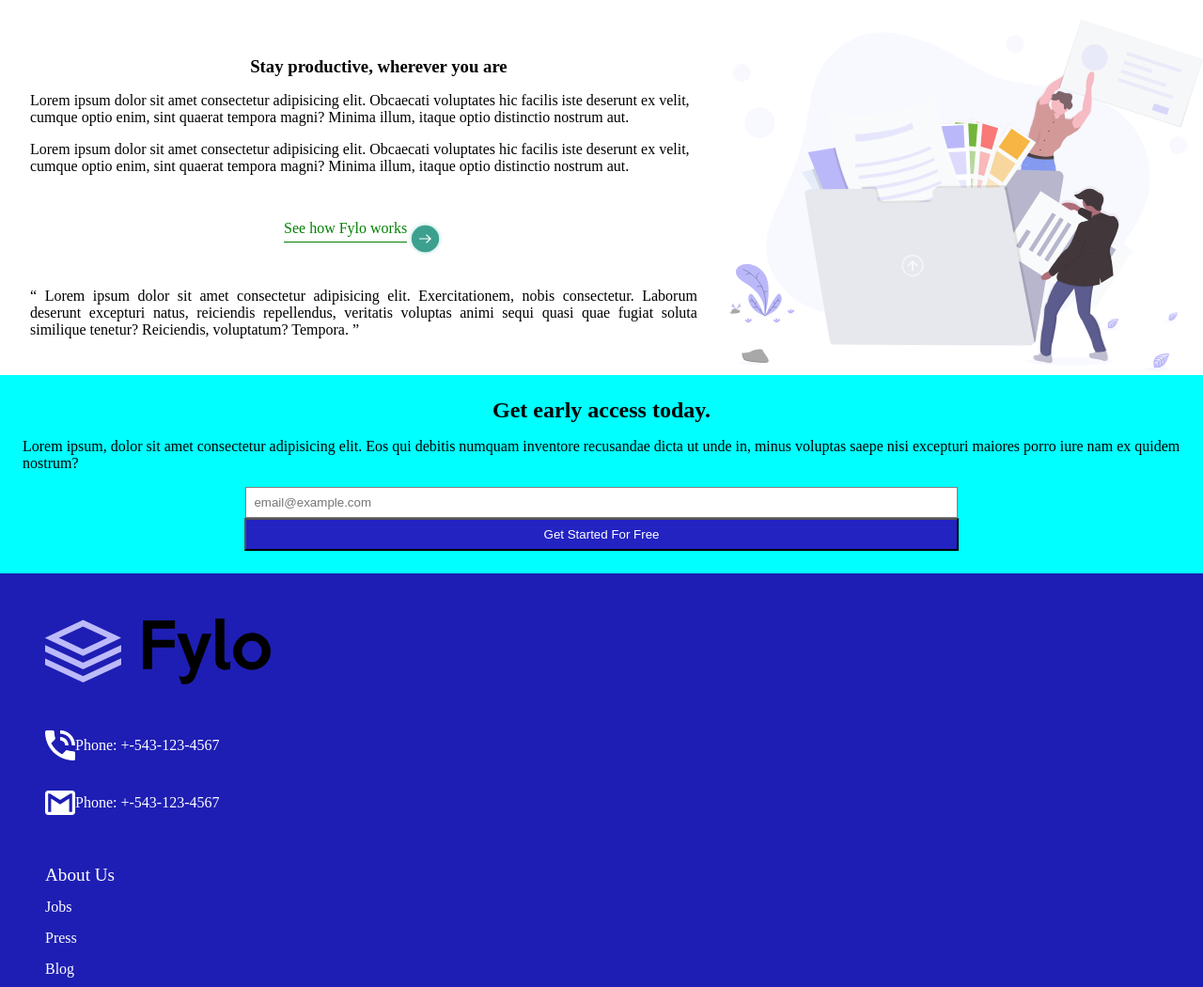
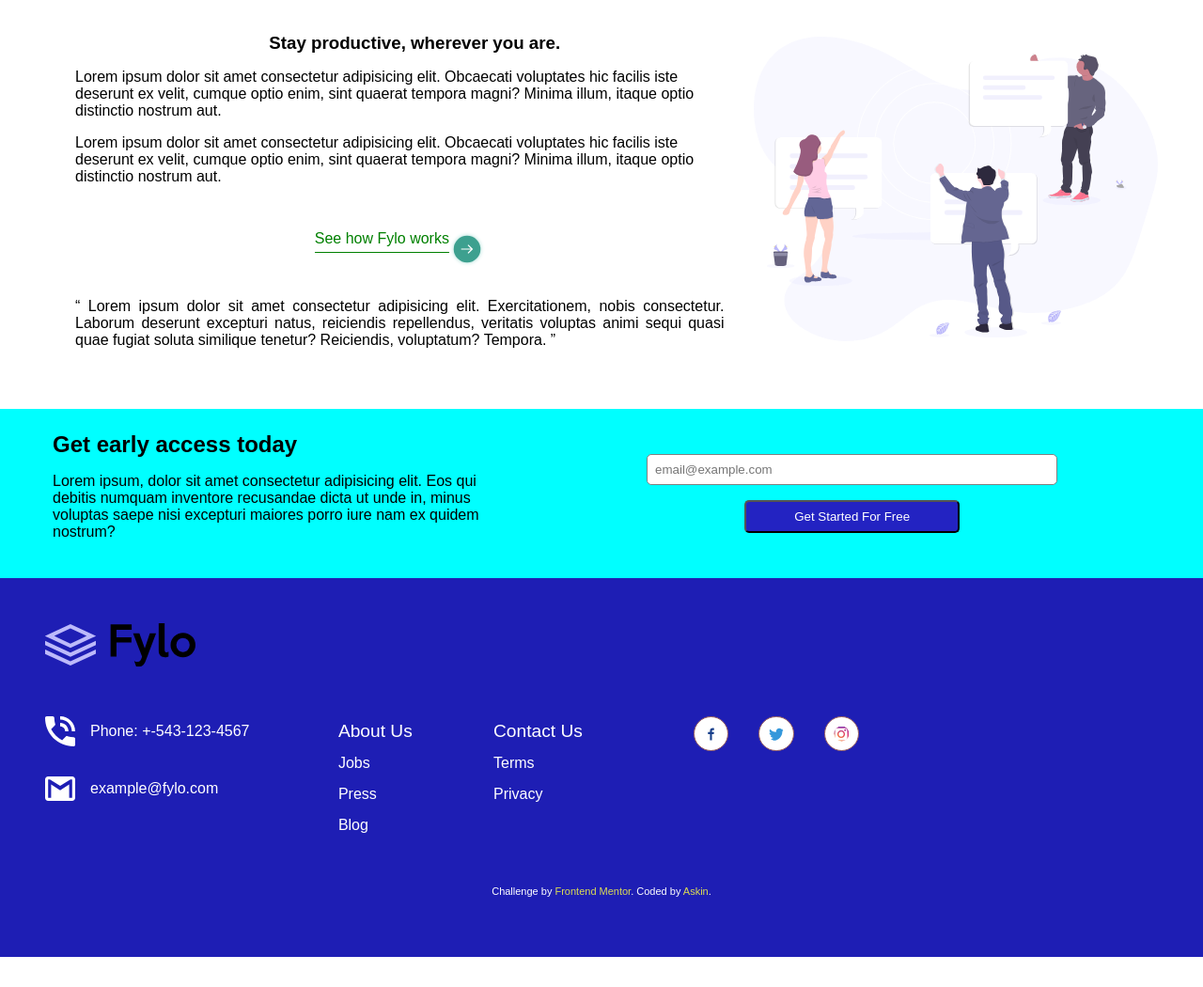
Before and after one commit to askinekincihf/Fylo-landing-page, a plain HTML site: page index.html in a window 1280 px wide. Shown: the part 593-1643 px from the top of the page at 94% size. After the commit the page ends 1611 px from the top, so only its background shows below. Drawn offline with Linux system fonts and the light colour scheme.

Commit message:
added desktop size responsive rules

```diff
--- a/index.html
+++ b/index.html
@@ -46,7 +46,7 @@
     <main>
       <section class="hero">
         <div class="hero-img">
-          <img src="/images/illustration-2.svg" alt="illustration-2" />
+          <img src="/images/illustration-1.svg" alt="illustration-1" />
         </div>
         <div class="hero-content">
           <h1>All your files in one secure location, accessible anywhere.</h1>
@@ -68,12 +68,12 @@
       </section>
 
       <section class="section-two">
-        <div class="img2">
-          <img src="./images/illustration-1.svg" alt="illustration-1" />
+        <div class="section-two-img">
+          <img src="./images/illustration-2.svg" alt="illustration-2" />
         </div>
         <div class="section-two-container">
           <div class="section-two-content">
-            <h3>Stay productive, wherever you are</h3>
+            <h3>Stay productive, wherever you are.</h3>
             <p>
               Lorem ipsum dolor sit amet consectetur adipisicing elit. Obcaecati
               voluptates hic facilis iste deserunt ex velit, cumque optio enim,
@@ -104,15 +104,19 @@
       </section>
 
       <section>
+        <div class="section-three">
           <div class="section-three-content">
-          <h1>Get early access today.</h1>
+            <h1>Get early access today</h1>
             <p>
               Lorem ipsum, dolor sit amet consectetur adipisicing elit. Eos qui
               debitis numquam inventore recusandae dicta ut unde in, minus
               voluptas saepe nisi excepturi maiores porro iure nam ex quidem
               nostrum?
             </p>
+          </div>
+          <div class="section-three-content-input-btn">
             <input
+              class="section-three-content-email"
               type="email"
               name="email"
               id="email"
@@ -122,19 +126,25 @@
               Get Started For Free
             </button>
           </div>
+        </div>
       </section>
     </main>
 
     <footer>
       <div class="footer-container">
+        <div class="footer-container-img">
           <img src="./images/logo.svg" alt="logo" />
+        </div>
+        <div class="footer-wrapper">
+          <div class="footer-phone-mail">
             <div class="footer-phone">
               <img src="./images/icon-phone.svg" alt="phone" />
               <p>Phone: +-543-123-4567</p>
             </div>
             <div class="footer-mail">
               <img src="./images/icon-email.svg" alt="mail" />
-          <p>Phone: +-543-123-4567</p>
+              <p>example@fylo.com</p>
+            </div>
           </div>
 
           <div class="footer-content">
@@ -173,6 +183,7 @@
               </ul>
             </div>
           </div>
+        </div>
         <p class="attribution">
           Challenge by
           <a href="https://www.frontendmentor.io?ref=challenge" target="_blank"
--- a/style.css
+++ b/style.css
@@ -5,6 +5,10 @@
     box-sizing: content-box;#
     text-decoration: none;
     list-style-type: none;
+}
+
+body {
+    font-family: sans-serif;
 }
 
 /* Header */
@@ -84,6 +88,7 @@ header {
 #email {
     text-align: left;
     border: 1px solid grey;
+    border-radius: 5px;
 }
 
 .hero-content-input-btn {
@@ -96,7 +101,10 @@ header {
     color: #fff;
     text-align: center;
     cursor: pointer;
+    border-radius: 5px;
 }
+
+/* Section-two */
 
 .section-two {
     display: flex;
@@ -158,7 +166,7 @@ blockquote::after {
 
 /* Section-three */
 
-.section-three-content {
+.section-three {
     display: flex;
     flex-direction: column;
     justify-content: space-between;
@@ -166,14 +174,13 @@ blockquote::after {
     background-color: aqua;
 }
 
-.section-three-content h1, p, input {
+.section-three h1, p, input {
 margin-bottom: 1rem;
 text-align: center;
 }
 
-.section-three-content input, button {
-    width: 60%;
-    align-self: center;
+.section-three input, button {
+    width: 50%;
     padding: 0.5rem;
 }
 
@@ -182,13 +189,17 @@ text-align: center;
     color: #fff;
     text-align: center;
     cursor: pointer;
+    border-radius: 5px;
+}
+
+.section-three-content-input-btn {
+    display: flex;
+    flex-direction: column;
+    justify-content: center;
+    align-items: center;
 }
 
 /* Footer */
-
-* {
-    /* border: 1px solid green; */
-}
 
 footer {
     background-color: rgb(30, 30, 180);
@@ -207,8 +218,8 @@ footer {
     margin-bottom: 1rem;;
 }
 
-.footer-container > img {
-    width: 15rem;
+.footer-container-img img {
+    width: 10rem;
     margin-bottom: 3rem;
     cursor: pointer;
 }
@@ -228,7 +239,6 @@ footer {
 }
 
 .footer-phone p, .footer-mail p {
-    /* width: 100%; */
     margin: 0;
     text-align: left;
 }
@@ -263,14 +273,13 @@ footer li:hover {
     color: coral;
 }
 
-.social-media {
-    /* border: 1px solid green; */
-}
-
 .social-media ul {
     display: flex;
     justify-content: center;
-    /* width: 50%; */
+}
+
+.social-media a:hover {
+    font-size: 4rem;
 }
 
 .social-media img {
@@ -283,14 +292,50 @@ footer li:hover {
     cursor: pointer;
 }
 
-.attribution a {
-    color: white;
+footer .attribution a {
+    color: rgb(221, 221, 83);
     text-decoration: none;
 }
 
 /* Responsive Rules */
 
 @media screen and (min-width: 900px) {
+
+    /* Header */
+
+    .hamburger-icon {
+        display: none;
+    }
+
+    .menu {
+        display: flex;
+        width: 18rem;
+        margin-right: 1rem;
+    }
+
+    .menu ul {
+        display: flex;
+        justify-content: space-around;
+        align-items: center;
+        align-items: center;
+        width: 100%;
+    }
+
+    .menu a {
+        text-decoration: none;
+        font-size: 1.3rem;
+        cursor: pointer;
+    }
+
+    .menu a:hover {
+        font-size: 1.5rem;
+        color: coral;
+        transition: all 0.4s ease;
+    }
+
+    /* Main */
+
+    /* Section One */
 
     .hero {
         display: flex;
@@ -317,27 +362,86 @@ footer li:hover {
     .hero-content-input-btn {
         display: flex;
         flex-direction: row;
-        justify-content: space-around;
-        align-items: center;
-        width: 25;
+        justify-content: space-between;
+    }
+
+    .hero-content-btn {
+        width: 25%;
     }
 
     #email {
         margin: 0;
-        /* flex-grow: 1; */
     }
 
+    /* Section Two  */
 
     .section-two {
         display: flex;
         flex-direction: row;
+        margin:2rem 3rem;
     }
 
-    .img2 {
-        order: 2
+    .section-two-img {
+        order: 2;
     }
 
-    .section-two-content, .blockquote {
+    /* Section-three */
 
+    .section-three {
+        display: flex;
+        flex-direction: row;
     }
+    .section-three-content h1 {
+        text-align: left;
+    }
+
+    .section-three-content {
+        padding-left: 2rem;
+        flex-shrink: 1.5;
+    }
+
+    .section-three-content-input-btn {
+        width: 100%;
+    }
+
+    .section-three-content-input-btn input {
+        width: 60%;
+        margin-left: 2rem;
+    }
+
+    .section-three-content-btn {
+        margin-top: 1rem;
+        width: 30%;
+    }
+
+    /* Footer */
+
+    .footer-wrapper {
+        display: flex;
+        flex-direction: row;
+    }
+
+    .footer-content {
+        width: 40rem;
+        display: flex;
+        justify-content: space-around;
+        margin-left: 2rem;
+    }
+
+    .footer-phone-mail {
+        width: 20%;
+    }
+
+    .footer-wrapper p {
+        margin-left: 1rem;
+    }
+
+    .social-media img {
+        width: 1rem;
+    }
+
+    .social-media a:hover {
+        font-size: 3rem;
+    }
+
 }
```
Lines whose indentation alone changed are shown as unchanged.
